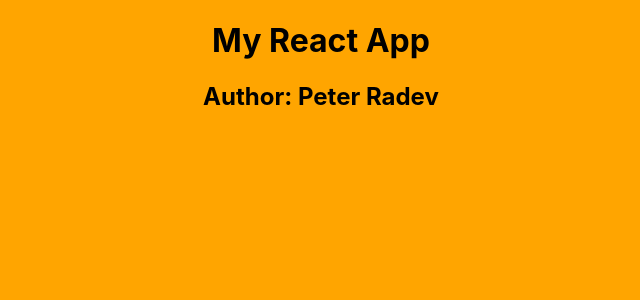
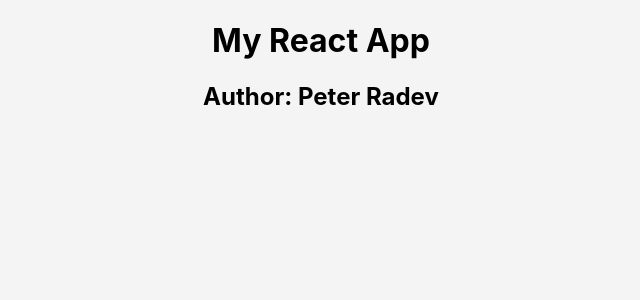
Before and after one commit to peterradev/portfolio, a React (Create React App) app: page / in a window 1280 px wide. Shown: the top 300 px of the page, without its empty margins (319-959 px from the left). Built offline with nearby package versions, Linux system fonts and the light colour scheme.

Commit message:
Changed color of background

```diff
--- a/src/App.css
+++ b/src/App.css
@@ -3,7 +3,7 @@
 }
 
 body{
-  background-color: orange ;
+  background-color: #f4f4f4 ;
 }
 
 .App-logo {
```
